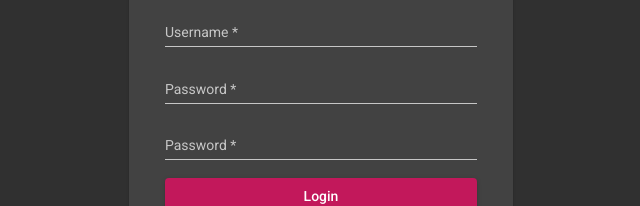
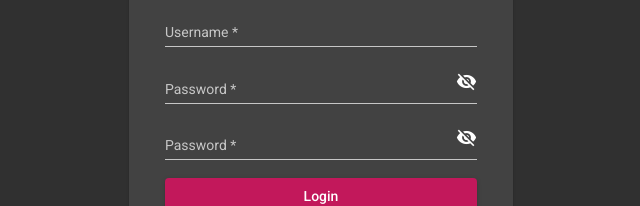
Before and after one commit to arduino-cloud-collection/frontend, an Angular app: page /register in a window 1280 px wide. Shown: the part 321-527 px from the top of the page, without its empty margins (319-959 px from the left). Built offline with nearby package versions, Linux system fonts and the light colour scheme.

Commit message:
Added icons to show and hide password fields

```diff
--- a/src/app/login/login/login.component.html
+++ b/src/app/login/login/login.component.html
@@ -7,7 +7,8 @@
       </mat-form-field>
 
       <mat-form-field>
-        <input matInput type="password" placeholder="Password" formControlName="password">
+        <input matInput type="password" [type]="passwordHide ? 'password' : 'text'" placeholder="Password" formControlName="password">
+        <mat-icon matSuffix (click)="passwordHide = !passwordHide">{{passwordHide ? 'visibility_off' : 'visibility'}}</mat-icon>
       </mat-form-field>
       <button color="primary" mat-raised-button type="submit">Login</button>
     </form>
--- a/src/app/login/login/login.component.ts
+++ b/src/app/login/login/login.component.ts
@@ -10,9 +10,12 @@ import { Router } from '@angular/router';
   styleUrls: ['./login.component.css'],
 })
 export class LoginComponent implements OnInit {
+  passwordHide: boolean;
   formGroup: FormGroup;
-  constructor(private authService: AuthServiceService, public dialog: MatDialog, private router: Router) { }
 
+  constructor(private authService: AuthServiceService, public dialog: MatDialog, private router: Router) {
+    this.passwordHide = true;
+  }
   ngOnInit(): void {
     this.initForm();
   }
@@ -23,7 +26,6 @@ export class LoginComponent implements OnInit {
       password: new FormControl( '', [Validators.required])
     });
   }
-  // tslint:disable-next-line:typedef
   loginProcess(){
     if (this.formGroup.valid){
       this.authService.login(this.formGroup.value).subscribe(
--- a/src/app/register/register/register.component.html
+++ b/src/app/register/register/register.component.html
@@ -6,10 +6,12 @@
         <input matInput placeholder="Username" formControlName="username">
       </mat-form-field>
       <mat-form-field>
-        <input matInput type="password" placeholder="Password" formControlName="password">
+        <input matInput type="password" [type]="passwordHide ? 'password' : 'text'" placeholder="Password" formControlName="password">
+        <mat-icon matSuffix (click)="passwordHide = !passwordHide">{{passwordHide ? 'visibility_off' : 'visibility'}}</mat-icon>
       </mat-form-field>
       <mat-form-field>
-        <input matInput type="password" placeholder="Password" formControlName="password2">
+        <input matInput type="password" [type]="password2Hide ? 'password' : 'text'" placeholder="Password" formControlName="password2">
+        <mat-icon matSuffix (click)="password2Hide = !password2Hide">{{password2Hide ? 'visibility_off' : 'visibility'}}</mat-icon>
       </mat-form-field>
       <button color="primary" mat-raised-button type="submit">Login</button>
     </form>
--- a/src/app/register/register/register.component.ts
+++ b/src/app/register/register/register.component.ts
@@ -11,15 +11,17 @@ import {MatDialog, MatDialogRef, MAT_DIALOG_DATA} from '@angular/material/dialog
   styleUrls: ['./register.component.css']
 })
 export class RegisterComponent implements OnInit {
-  hide: boolean;
   formGroup: FormGroup;
+  passwordHide: boolean;
+  password2Hide: boolean;
 
-  constructor(private authService: AuthServiceService, private router: Router, public dialog: MatDialog) { }
-
+  constructor(private authService: AuthServiceService, private router: Router, public dialog: MatDialog) {
+    this.passwordHide = true;
+    this.password2Hide = true;
+  }
   ngOnInit(): void {
     this.initForm();
   }
-  // tslint:disable-next-line:typedef
   initForm(){
     this.formGroup = new FormGroup({
       username: new FormControl('', [Validators.required]),
@@ -27,7 +29,6 @@ export class RegisterComponent implements OnInit {
       password2: new FormControl('', [Validators.required])
     });
   }
-  // tslint:disable-next-line:typedef
   registerProcess(){
     if (this.formGroup.valid){
       if (this.formGroup.value.password === this.formGroup.value.password2) {
```
